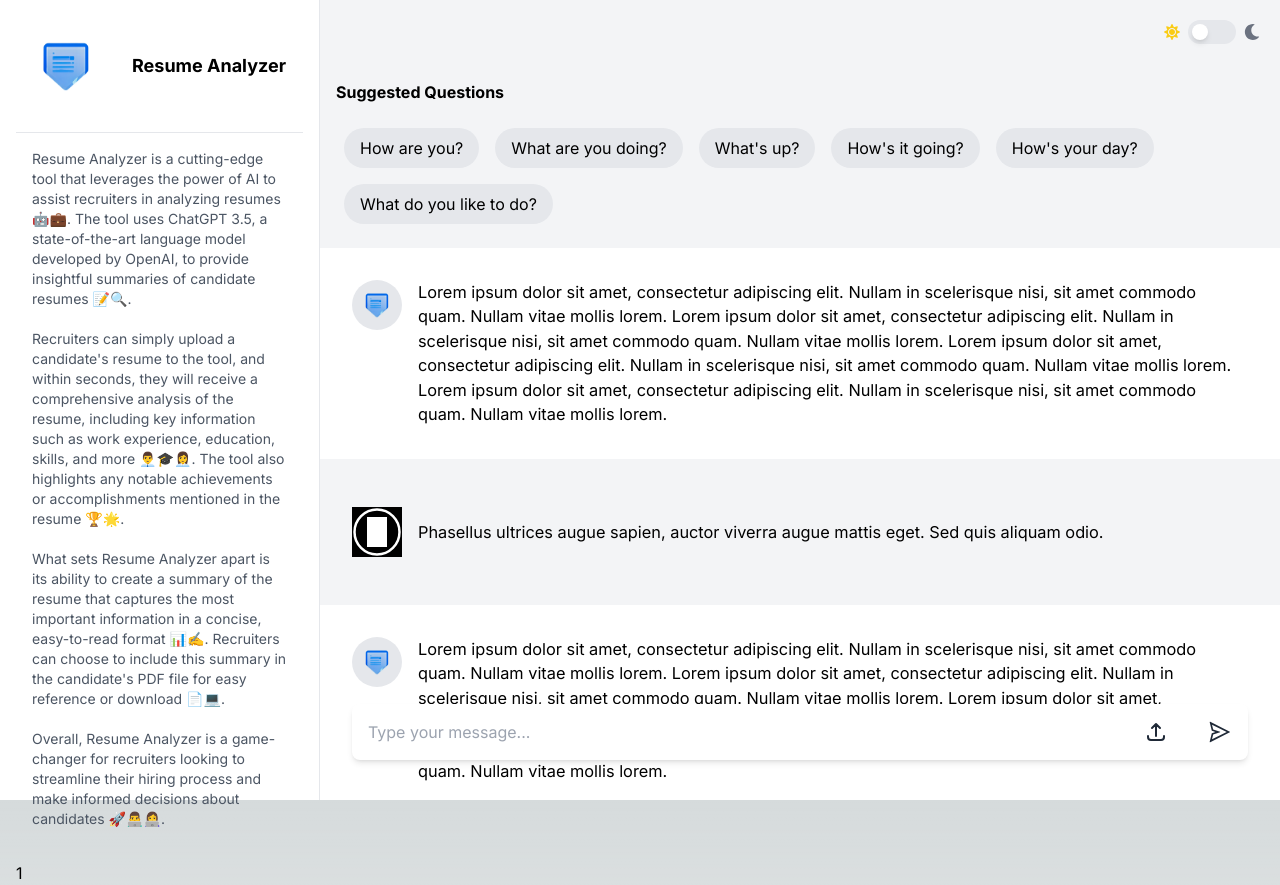
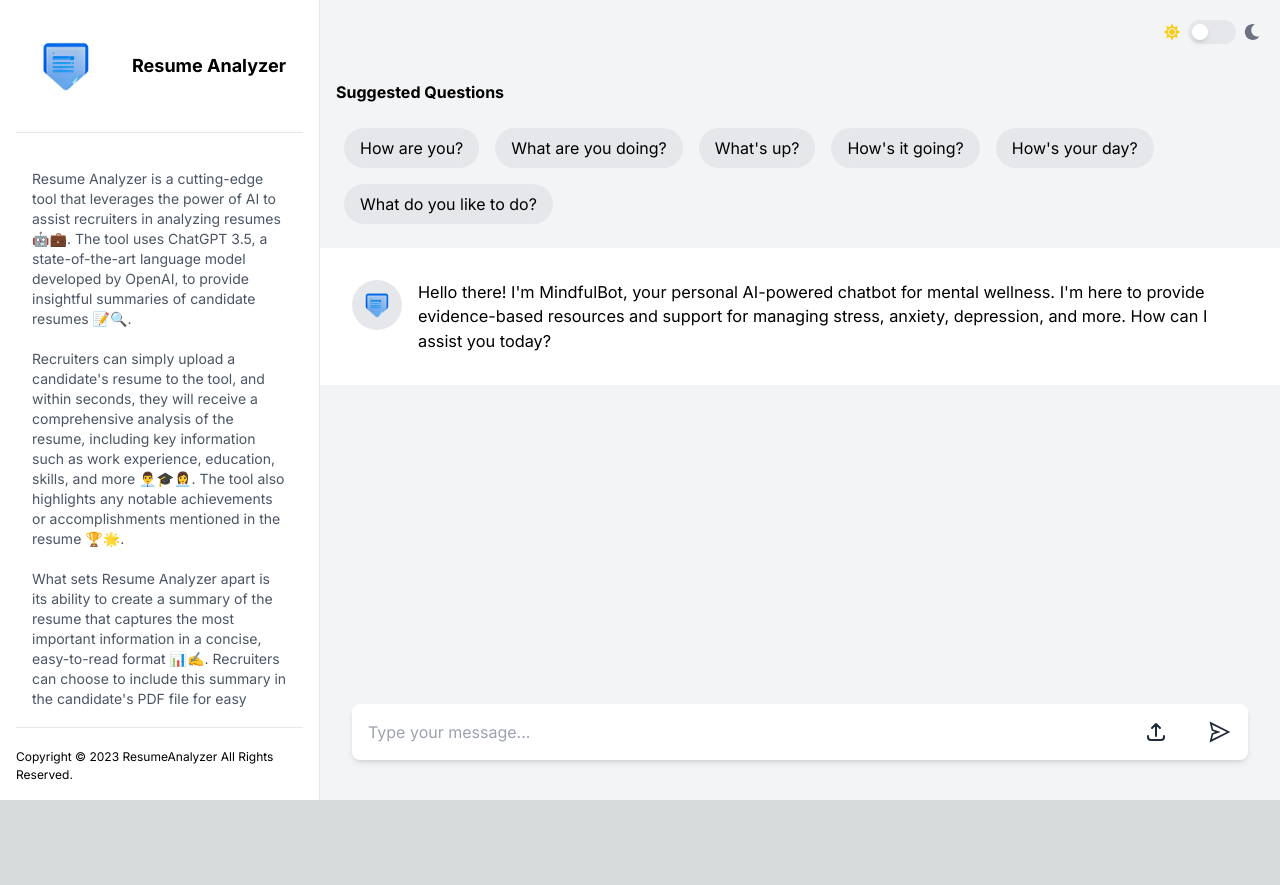
Before and after one commit to simofilahi/ResumeAnalyzer, a Next.js app: page / in a window 1280 px wide. After the commit the page ends 800 px from the top, so only its background shows below. Built offline with nearby package versions, Linux system fonts and the light colour scheme.

Commit message:
wip on last touches

```diff
--- a/src/app/chatBot.tsx
+++ b/src/app/chatBot.tsx
@@ -1,172 +1,3 @@
-// import React, { useState } from "react";
-
-// function ChatPage() {
-//   const [showSuggestions, setShowSuggestions] = useState(true);
-//   const [darkMode, setDarkMode] = useState(false);
-//   const [message, setMessage] = useState("");
-
-//   function handleSend() {
-//     // Send the message
-//     setMessage("");
-//   }
-
-//   function handleUpload() {
-//     // Upload file
-//   }
-
-//   function handleDarkModeToggle() {
-//     setDarkMode(!darkMode);
-//   }
-
-//   function handleInputChange(event) {
-//     setMessage(event.target.value);
-//   }
-
-//   return (
-//     <div
-//       className={`flex flex-col h-screen ${
-//         darkMode ? "bg-gray-900 text-white" : "bg-white text-gray-800"
-//       }`}
-//     >
-//       <div className="flex-1 flex">
-//         <div className="flex flex-col w-1/4 p-4">
-//           <div className="flex items-center mb-4">
-//             <img src="logo.png" alt="Logo" className="w-8 h-8 mr-2" />
-//             <span className="text-lg font-semibold">Chat App</span>
-//           </div>
-//           <div className="border-b border-gray-300 mb-4"></div>
-//           <p className="text-gray-500 mb-4">
-//             Lorem ipsum dolor sit amet, consectetur adipiscing elit.
-//           </p>
-//           <button
-//             className={`rounded-full w-8 h-8 ${
-//               darkMode ? "bg-gray-800" : "bg-gray-200"
-//             } flex items-center justify-center`}
-//             onClick={handleDarkModeToggle}
-//           >
-//             <svg
-//               xmlns="http://www.w3.org/2000/svg"
-//               fill="none"
-//               viewBox="0 0 24 24"
-//               stroke="currentColor"
-//               className={`w-4 h-4 ${darkMode ? "text-white" : "text-gray-800"}`}
-//             >
-//               {darkMode ? (
-//                 <path
-//                   strokeLinecap="round"
-//                   strokeLinejoin="round"
-//                   strokeWidth="2"
-//                   d="M17.657 6.343a8 8 0 10-11.314 0M12 2v4m0 12v4m6.708-10.708a4 4 0 11-5.656 0M6.343 17.657a8 8 0 000-11.314M15.364 8.636a4 4 0 000 5.656"
-//                 />
-//               ) : (
-//                 <path
-//                   strokeLinecap="round"
-//                   strokeLinejoin="round"
-//                   strokeWidth="2"
-//                   d="M12 6a6 6 0 00-6 6c0 3.314 2.686 6 6 6s6-2.686 6-6a6 6 0 00-6-6z"
-//                 />
-//               )}
-//             </svg>
-//           </button>
-//         </div>
-//         <div className="flex-1 p-4">
-//           {showSuggestions ? (
-//             <div className="flex flex-wrap mb-4">
-//               <div className="w-full sm:w-1/2 md:w-1/3 lg:w-1/4 px-2 mb-4">
-//                 <div className="bg-white shadow-sm rounded-lg p-4 text-center">
-//                   <p className="text-gray-800 font-medium mb-2">
-//                     How can I help you?
-//                   </p>
-//                 </div>
-//               </div>
-//               <div className="w-full sm:w-1/2 md:w-1/3 lg:w-1/4 px-2 mb-4">
-//                 <div
-//                   className="bg-white shadow-sm
-// rounded-lg p-4 text-center"
-//                 >
-//                   <p className="text-gray-800 font-medium mb-2">
-//                     Do you have any sales?
-//                   </p>
-//                 </div>
-//               </div>
-//               <div className="w-full sm:w-1/2 md:w-1/3 lg:w-1/4 px-2 mb-4">
-//                 <div className="bg-white shadow-sm rounded-lg p-4 text-center">
-//                   <p className="text-gray-800 font-medium mb-2">
-//                     What are your hours?
-//                   </p>
-//                 </div>
-//               </div>
-//               <div className="w-full sm:w-1/2 md:w-1/3 lg:w-1/4 px-2 mb-4">
-//                 <div className="bg-white shadow-sm rounded-lg p-4 text-center">
-//                   <p className="text-gray-800 font-medium mb-2">
-//                     Can I make a reservation?
-//                   </p>
-//                 </div>
-//               </div>
-//             </div>
-//           ) : null}
-//           <div className="flex flex-col flex-1 mb-4">
-//             <div className="flex-1 overflow-y-scroll py-2">
-//               {/* Chat messages go here */}
-//             </div>
-//             <div className="flex items-center">
-//               <div className="flex-1">
-//                 <input
-//                   type="text"
-//                   className="w-full px-4 py-2 border border-gray-300 rounded-full focus:outline-none focus:ring focus:border-blue-300"
-//                   placeholder="Type a message..."
-//                   value={message}
-//                   onChange={handleInputChange}
-//                 />
-//               </div>
-//               <button
-//                 className="flex-none w-10 h-10 bg-blue-500 text-white rounded-full flex items-center justify-center ml-2"
-//                 onClick={handleSend}
-//               >
-//                 <svg
-//                   xmlns="http://www.w3.org/2000/svg"
-//                   fill="none"
-//                   viewBox="0 0 24 24"
-//                   stroke="currentColor"
-//                   className="w-6 h-6"
-//                 >
-//                   <path
-//                     strokeLinecap="round"
-//                     strokeLinejoin="round"
-//                     strokeWidth="2"
-//                     d="M12 19l9 2-9-18-9 18 9-2zm0 0v-8"
-//                   />
-//                 </svg>
-//               </button>
-//               <button
-//                 className="flex-none w-10 h-10 bg-gray-300 rounded-full flex items-center justify-center ml-2"
-//                 onClick={handleUpload}
-//               >
-//                 <svg
-//                   xmlns="http://www.w3.org/2000/svg"
-//                   fill="none"
-//                   viewBox="0 0 24 24"
-//                   stroke="currentColor"
-//                   className="w-6 h-6"
-//                 >
-//                   <path
-//                     strokeLinecap="round"
-//                     strokeLinejoin="round"
-//                     strokeWidth="2"
-//                     d="M12 6v6m0 0v6m0-6h6m-6 0H6"
-//                   />
-//                 </svg>
-//               </button>
-//             </div>
-//           </div>
-//         </div>
-//       </div>
-//     </div>
-//   );
-// }
-
-// export default ChatPage;
-
 import React, { useEffect, useState } from "react";
 // import petronImg from "./petron.jpg";
 import { HiOutlineUpload } from "react-icons/hi";
@@ -178,6 +9,7 @@ import { AiOutlineClose } from "react-icons/ai";
 import { CiMenuBurger } from "react-icons/ci";
 import useChatGPT from "./hooks/useChatGpt";
 import * as pdfjs from "pdfjs-dist/legacy/build/pdf";
+import { useRef } from "react";
 
 if (typeof window !== "undefined") {
   console.log("pdfjs.version", pdfjs?.version);
@@ -245,35 +77,25 @@ function ServiceModal({ isOpen, onClose }) {
   );
 }
 
-function MyInput({ isDark, handleUpload }: any) {
-  const [inputValue, setInputValue] = useState("");
-  const [selectedFile, setSelectedFile] = useState(null);
-  const [file, setFile] = useState(null);
-  const [text, setText] = useState("");
-  // const canvasRef = useRef(null);
-
-  // useEffect(() => {
-  //   console.log({ pdfjsLib });
-  //   pdfjsLib.GlobalWorkerOptions.workerSrc = "/pdf.worker.js";
-  // }, []);
-
-  const handleInputChange = (event: any) => {
-    setInputValue(event.target.value);
-  };
-
+function MyInput({
+  isDark,
+  handleUpload,
+  onSendClick,
+  value,
+  onChange,
+  onKeyDown,
+}: any) {
   const handleFileChange = (event: any) => {
     const file = event.target.files[0];
 
     console.log({ file });
     const allowedTypes = [
       "application/pdf",
-      "application/msword",
-      "application/vnd.openxmlformats-officedocument.wordprocessingml.document",
+      // "application/msword",
+      // "application/vnd.openxmlformats-officedocument.wordprocessingml.document",
     ];
 
     if (file && allowedTypes.includes(file.type)) {
-      setSelectedFile(file);
-      setFile(file);
       const fileReader = new FileReader();
 
       fileReader.onload = async () => {
@@ -298,38 +120,8 @@ function MyInput({ isDark, handleUpload }: any) {
 
       fileReader.readAsArrayBuffer(file);
     } else {
-      setSelectedFile(null);
       alert("Please select a PDF, DOC, or DOCX file.");
     }
-  };
-
-  // const extractTextFromPage = async (page) => {
-  //   const textContent = await page.getTextContent();
-  //   return textContent.items.map((item) => item.str).join("");
-  // };
-
-  // const extractText = async (file: any) => {
-  //   console.log({ pdfjs, file });
-  //   try {
-  //     const pdf = await pdfjs.getDocument(file).promise;
-
-  //     const page = await pdf.getPage(1);
-  //     console.log({ page });
-  //   } catch (e) {
-  //     console.log({ e });
-  //   }
-
-  //   // const viewport = page.getViewport({ scale: 1.5 });
-  // };
-
-  const handleSendClick = () => {
-    console.log("Send clicked!");
-    // Do something with the input value here
-  };
-
-  const handleUploadClick = () => {
-    console.log("Upload clicked!");
-    // Do something with the uploaded file here
   };
 
   return (
@@ -340,12 +132,13 @@ function MyInput({ isDark, handleUpload }: any) {
           isDark ? "bg-[#444654]" : "bg-white"
         }  py-4 pr-10 pl-4 rounded-lg shadow-md outline-none`}
         placeholder="Type your message..."
-        value={inputValue}
-        onChange={handleInputChange}
+        value={value}
+        onChange={onChange}
+        onKeyDown={onKeyDown}
       />
       <button
         className="absolute top-1/2 right-4 transform -translate-y-1/2 cursor-pointer"
-        onClick={handleSendClick}
+        onClick={onSendClick}
       >
         <AiOutlineSend size={24} color={`${isDark ? "#fff" : "#1F2937"}`} />
       </button>
@@ -397,13 +190,12 @@ const DarkModeToggle = ({ isDarkMode, setToggleDarkMode }: any) => {
 function DrawerContent({ darkMode, width = "w-1/4" }: any) {
   return (
     <aside
-      className={`border-r screen-full ${
+      className={`border-r h-full relative  overflow-y-scroll   ${
         darkMode ? "border-[#444654]" : "border-gray-200"
       } ${
         darkMode ? "bg-[#202123]" : "bg-white"
       } flex-none ${width} p-4 flex flex-col ${darkMode ? "!text-white" : ""}`}
     >
-      <div className="flex flex-col flex-1">
       <div className="flex items-center">
         <div className={` rounded-sm`}>
           <Image
@@ -418,34 +210,33 @@ function DrawerContent({ darkMode, width = "w-1/4" }: any) {
         </div>
       </div>
       <div
-          className={`flex-grow my-4 border-t ${
+        className={`flex-1 my-4 border-t overflow-y-scroll  ${
           darkMode ? "border-[#444654]" : "border-gray-200 "
         }`}
       >
         <p
-            className={`overflow-y ${
+          className={` ${
             !darkMode ? "text-gray-600" : "text-white"
-            } text-sm p-4`}
+          } text-sm p-4 my-5`}
         >
-            Resume Analyzer is a cutting-edge tool that leverages the power of
-            AI to assist recruiters in analyzing resumes 🤖💼. The tool uses
-            ChatGPT 3.5, a state-of-the-art language model developed by OpenAI,
-            to provide insightful summaries of candidate resumes 📝🔍.
+          Resume Analyzer is a cutting-edge tool that leverages the power of AI
+          to assist recruiters in analyzing resumes 🤖💼. The tool uses ChatGPT
+          3.5, a state-of-the-art language model developed by OpenAI, to provide
+          insightful summaries of candidate resumes 📝🔍.
           <br />
           <br />
           Recruiters can simply upload a candidate's resume to the tool, and
           within seconds, they will receive a comprehensive analysis of the
-            resume, including key information such as work experience,
-            education, skills, and more 👨‍💼🎓👩‍💼. The tool also highlights any
-            notable achievements or accomplishments mentioned in the resume
-            🏆🌟.
+          resume, including key information such as work experience, education,
+          skills, and more 👨‍💼🎓👩‍💼. The tool also highlights any notable
+          achievements or accomplishments mentioned in the resume 🏆🌟.
           <br />
           <br />
-            What sets Resume Analyzer apart is its ability to create a summary
-            of the resume that captures the most important information in a
-            concise, easy-to-read format 📊✍️. Recruiters can choose to include
-            this summary in the candidate's PDF file for easy reference or
-            download 📄💻.
+          What sets Resume Analyzer apart is its ability to create a summary of
+          the resume that captures the most important information in a concise,
+          easy-to-read format 📊✍️. Recruiters can choose to include this
+          summary in the candidate's PDF file for easy reference or download
+          📄💻.
           <br />
           <br />
           Overall, Resume Analyzer is a game-changer for recruiters looking to
@@ -453,83 +244,56 @@ function DrawerContent({ darkMode, width = "w-1/4" }: any) {
           candidates 🚀👨‍💻👩‍💻.
         </p>
       </div>
-      </div>
-      <div className="flex">
-        1
-        {/* <div
-          className={`${
+
+      <div
+        className={`flex sm:relative fixed bottom-0 pt-5 text-[12px] ${
           darkMode ? "bg-[#202123]" : "bg-white"
-          } border-t border-gray-200`}
+        } border-t ${darkMode ? "border-[#444654]" : "border-gray-200"}`}
       >
-          <div className="flex justify-center">
-            <p className="text-[12px]">
         Copyright © {new Date().getFullYear()} ResumeAnalyzer All Rights
         Reserved.
-            </p>
       </div>
-        </div> */}
-      </div>
-      {/* <div
-        className={`fixed bottom-0 inset-x-0 ${
-          darkMode ? "bg-[#202123]" : "bg-white"
-        } border-t border-gray-200 z-10`}
-      >
-        <div className="flex justify-center py-2">
-          <p className="text-[12px]">
-            Copyright © {new Date().getFullYear()} ResumeAnalyzer All Rights
-            Reserved.
-          </p>
-        </div>
-      </div> */}
     </aside>
   );
 }
 
-function Aside({ darkMode }: any) {
+function Aside({ darkMode, messages }: any) {
   return <DrawerContent darkMode={darkMode} />;
 }
 
-function Messages({ darkMode }: any) {
+function SlowText({ text, delay = 20 }) {
+  const textRef = useRef(null);
+
+  useEffect(() => {
+    const textArray = text.split("");
+    let current = 0;
+    let timer;
+
+    function showNextLetter() {
+      textRef.current.textContent += textArray[current];
+      current++;
+      if (current === textArray.length) {
+        clearInterval(timer);
+      }
+    }
+
+    timer = setInterval(showNextLetter, delay);
+
+    return () => clearInterval(timer);
+  }, [text, delay]);
+
+  return <div ref={textRef} />;
+}
+
+function Messages({ darkMode, messages }: any) {
   return (
     <div className="flex-grow flex flex-col  ">
       {/* <ServiceModal isOpen={true} /> */}
       <div className="flex-grow overflow-auto absolute left-0 right-0">
         <div className="flex flex-col">
-          <div
-            className={`flex-none mt-4 p-8 ${
-              darkMode ? "bg-[#202123]" : "bg-white"
-            } ${darkMode ? "!text-white" : ""}`}
-          >
-            <div className="flex">
-              <div
-                className={`flex-shrink-0 ${
-                  darkMode ? "bg-white" : "bg-[#E5E7EB]"
-                } rounded-full h-[50px] w-[50px]`}
-              >
-                <Image
-                  src="/resumeAnalyzerminiLogo.png"
-                  alt="Avatar"
-                  width={50}
-                  height={50}
-                />
-              </div>
-              <div className="ml-4">
-                <p className="text-black-700 text-[1.020rem]">
-                  Lorem ipsum dolor sit amet, consectetur adipiscing elit.
-                  Nullam in scelerisque nisi, sit amet commodo quam. Nullam
-                  vitae mollis lorem. Lorem ipsum dolor sit amet, consectetur
-                  adipiscing elit. Nullam in scelerisque nisi, sit amet commodo
-                  quam. Nullam vitae mollis lorem. Lorem ipsum dolor sit amet,
-                  consectetur adipiscing elit. Nullam in scelerisque nisi, sit
-                  amet commodo quam. Nullam vitae mollis lorem. Lorem ipsum
-                  dolor sit amet, consectetur adipiscing elit. Nullam in
-                  scelerisque nisi, sit amet commodo quam. Nullam vitae mollis
-                  lorem.
-                </p>
-              </div>
-            </div>
-          </div>
-
+          {messages?.map((message: any) => {
+            if (message.isUser) {
+              return (
                 <div
                   className={`flex-none mt-4 p-8 ${
                     darkMode ? "bg-[#444654]" : "bg-[#F3F4F6]"
@@ -550,13 +314,14 @@ function Messages({ darkMode }: any) {
                 /> */}
                     <div className="ml-4">
                       <p className="text-black-700 text-[1.020rem]">
-                  Phasellus ultrices augue sapien, auctor viverra augue mattis
-                  eget. Sed quis aliquam odio.
+                        {message.text}
                       </p>
                     </div>
                   </div>
                 </div>
-
+              );
+            }
+            return (
               <div
                 className={`flex-none mt-4 p-8 ${
                   darkMode ? "bg-[#202123]" : "bg-white"
@@ -575,22 +340,27 @@ function Messages({ darkMode }: any) {
                       height={50}
                     />
                   </div>
-              <div className="ml-4">
+                  <div
+                    className={`ml-4 ${
+                      message.isLoading && "flex justify-center items-center"
+                    }`}
+                  >
                     <p className="text-black-700 text-[1.020rem]">
-                  Lorem ipsum dolor sit amet, consectetur adipiscing elit.
-                  Nullam in scelerisque nisi, sit amet commodo quam. Nullam
-                  vitae mollis lorem. Lorem ipsum dolor sit amet, consectetur
-                  adipiscing elit. Nullam in scelerisque nisi, sit amet commodo
-                  quam. Nullam vitae mollis lorem. Lorem ipsum dolor sit amet,
-                  consectetur adipiscing elit. Nullam in scelerisque nisi, sit
-                  amet commodo quam. Nullam vitae mollis lorem. Lorem ipsum
-                  dolor sit amet, consectetur adipiscing elit. Nullam in
-                  scelerisque nisi, sit amet commodo quam. Nullam vitae mollis
-                  lorem.
+                      {message.isLoading ? (
+                        <div
+                          className={`w-[8px] h-6 cursor-blink  ${
+                            darkMode ? "bg-white" : "bg-[#1F2937]"
+                          } `}
+                        ></div>
+                      ) : (
+                        <SlowText text={message.text} />
+                      )}
                     </p>
                   </div>
                 </div>
               </div>
+            );
+          })}
           {/* Add more messages here */}
         </div>
       </div>
@@ -649,17 +419,18 @@ const UserAvatar = () => {
 };
 
 const MobileDrawer = ({ drawerOpen, setDrawerOpen, darkMode }: any) => {
-  console.log({ setDrawerOpen });
   return (
-    <div className={`absolute flex h-screen ${!drawerOpen && "hidden"} w-full`}>
+    <div
+      className={`absolute flex h-screen ${!drawerOpen && "hidden"} w-full `}
+    >
       <div
         className={`${
           drawerOpen ? "translate-x-0" : "-translate-x-full"
-        } transition-all duration-300 ease-in-out fixed z-20 h-full w-full bg-white  shadow-lg`}
+        } transition-all duration-300 ease-in-out fixed z-20 w-full h-screen bg-white  shadow-lg`}
       >
-        <div className="flex flex-col">
+        <div className="h-screen flex flex-col">
           <div
-            className={`flex-1
+            className={`flex
              ${
                darkMode ? "bg-[#202123]" : "bg-white"
              } flex justify-end px-6 py-4`}
@@ -671,7 +442,7 @@ const MobileDrawer = ({ drawerOpen, setDrawerOpen, darkMode }: any) => {
               />
             </button>
           </div>
-          <div className="flex flex-col items-center  h-full">
+          <div className="flex-1 flex-col items-center h-full">
             <DrawerContent width={"full-width"} darkMode={darkMode} />
           </div>
         </div>
@@ -720,7 +491,8 @@ function ChatPage() {
     setEditable(apiIsLoading !== true);
   }, [apiIsLoading]);
 
-  const handleUserInput = (text: any) => {
+  const onInputChange = (e: any) => {
+    const text = e.target.value;
     setMessage(text);
   };
 
@@ -771,18 +543,34 @@ function ChatPage() {
     return dataPayload;
   };
 
-  const handlePress = () => {
-    const newMessage = {
+  useEffect(() => {
+    console.log({ messages });
+  }, [messages]);
+
+  const SendMessageToBot = () => {
+    const userMessage = {
       text: message,
       isUser: true,
       id: Date.now(),
       isLoading: false,
     };
-    setMessages((messages) => [...messages, { ...newMessage }]);
+    setMessages((messages) => [...messages, { ...userMessage }]);
     setMessage("");
-    const messagesPayload = transformer([...messages, { ...newMessage }]);
 
-    // ask(messagesPayload);
+    const messagesPayload = transformer([...messages, { ...userMessage }]);
+
+    ask(messagesPayload);
+  };
+
+  const handleKeyPress = (event) => {
+    if (event.key === "Enter") {
+      alert("holla");
+      SendMessageToBot();
+    }
+  };
+
+  const onSendClick = () => {
+    SendMessageToBot();
   };
 
   console.log({ darkMode });
@@ -793,8 +581,8 @@ function ChatPage() {
     setIsDrawerOpen(!isDrawerOpen);
   };
 
-  React.useEffect(() => {
-    const mediaQuery = window.matchMedia("(max-width: 768px)");
+  React.useLayoutEffect(() => {
+    const mediaQuery = window.matchMedia("(max-width: 900px)");
 
     setIsMobile(mediaQuery.matches);
 
@@ -892,9 +680,16 @@ function ChatPage() {
               </div>
             </div>
             {/* Chat messages */}
-            <Messages darkMode={darkMode} />
+            <Messages darkMode={darkMode} messages={messages} />
             {/* input  */}
-            <MyInput isDark={darkMode} handleUpload={handleUpload} />
+            <MyInput
+              isDark={darkMode}
+              handleUpload={handleUpload}
+              onSendClick={onSendClick}
+              value={message}
+              onChange={onInputChange}
+              onKeyDown={handleKeyPress}
+            />
           </div>
         </div>
       </div>
--- a/src/app/globals.css
+++ b/src/app/globals.css
@@ -25,3 +25,70 @@ body {
     )
     rgb(var(--background-start-rgb));
 }
+
+
+@keyframes cursor-blink {
+
+  25% {
+    opacity: 0;
+  }
+
+}
+
+.cursor-blink {
+  animation: cursor-blink 1s  infinite;
+}
+
+/* Track */
+::-webkit-scrollbar {
+  width: 8px;
+}
+
+/* Handle */
+::-webkit-scrollbar-thumb {
+  background: #ddd;
+  border-radius: 4px;
+}
+
+/* Handle on hover */
+::-webkit-scrollbar-thumb:hover {
+  background: #b3b3b3;
+}
+
+/* Firefox */
+* {
+  scrollbar-width: thin;
+  scrollbar-color: #ddd #fff;
+}
+
+*::-webkit-scrollbar {
+  width: 8px;
+}
+
+*::-webkit-scrollbar-thumb {
+  background-color: #ddd;
+  border-radius: 4px;
+}
+
+*::-webkit-scrollbar-thumb:hover {
+  background-color: #b3b3b3;
+}
+
+/* Safari */
+* {
+  scrollbar-width: thin;
+  scrollbar-color: #ddd #fff;
+}
+
+*::-webkit-scrollbar {
+  width: 8px;
+}
+
+*::-webkit-scrollbar-thumb {
+  background-color: #ddd;
+  border-radius: 4px;
+}
+
+*::-webkit-scrollbar-thumb:hover {
+  background-color: #b3b3b3;
+}
--- a/src/app/hooks/useChatGpt.ts
+++ b/src/app/hooks/useChatGpt.ts
@@ -22,7 +22,7 @@ const useChatGPT = () => {
           method: "POST",
           headers: {
             "Content-Type": "application/json",
-            Authorization: `Bearer `,
+            Authorization: `Bearer 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`,
           },
           body: JSON.stringify({
             model: "gpt-3.5-turbo",
```
Lines whose indentation alone changed are shown as unchanged.
